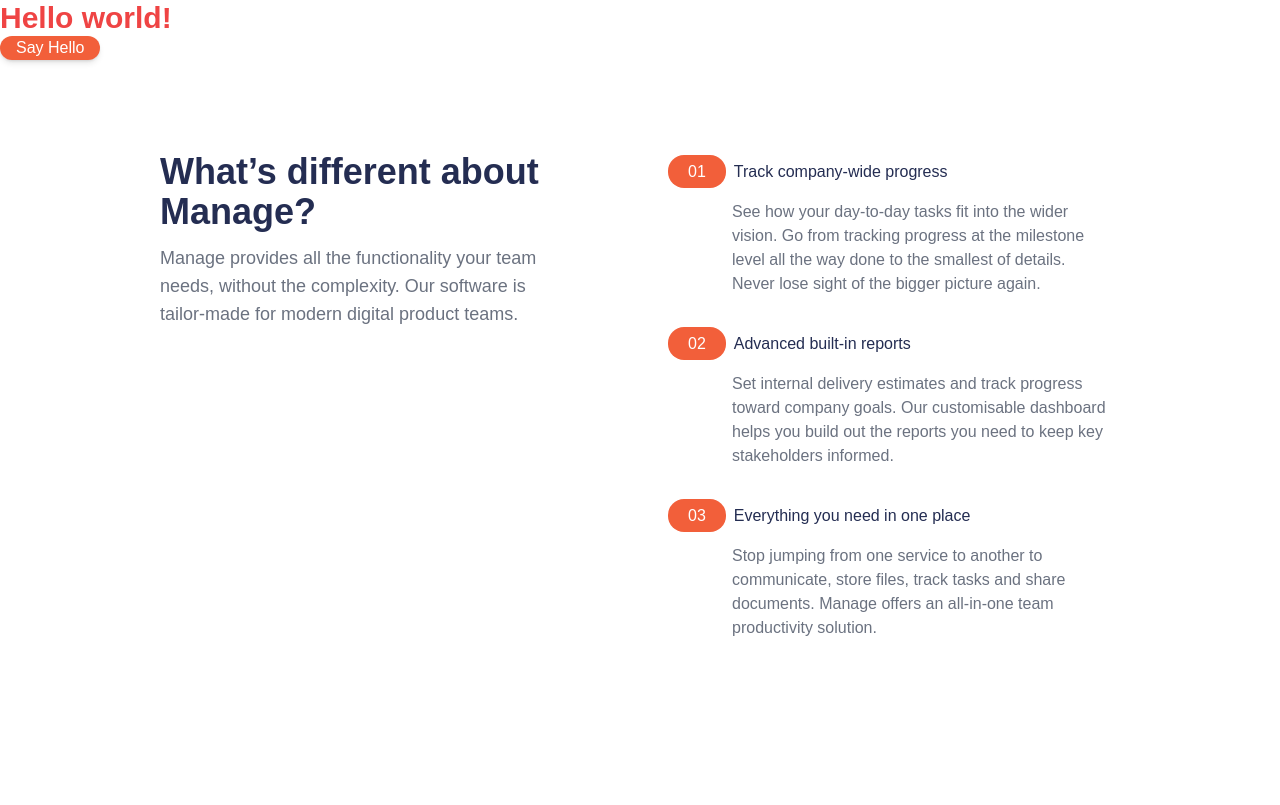
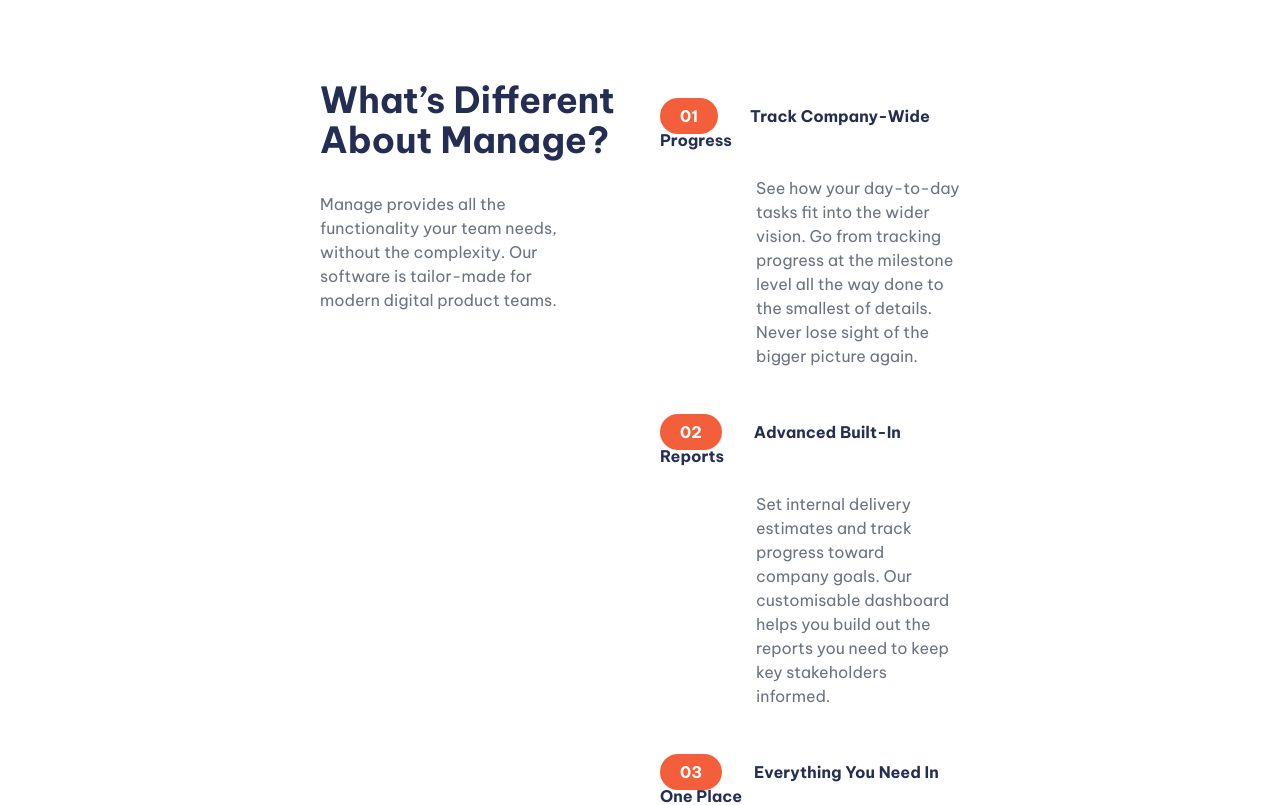
Before and after one commit to noman-e-jawad/next-tailwind, a Next.js app: page / in a window 1280 px wide. Shown: the top 805 px of the page. Built offline with nearby package versions, Linux system fonts and the light colour scheme.

Commit message:
WIP: Features section

```diff
--- a/pages/index.js
+++ b/pages/index.js
@@ -6,16 +6,6 @@ import styles from "../styles/Home.module.css";
 export default function Home() {
   return (
     <div>
-      <Head>
-        <title>Create Next App</title>
-        <meta name="description" content="Generated by create next app" />
-        <link rel="icon" href="/favicon.ico" />
-      </Head>
-
-      <h1 className="text-3xl font-bold font-primary underline text-gray-900 md:text-red-500 text-underline lg:no-underline">
-        Hello world!
-      </h1>
-      <button className="btn-primary">Say Hello</button>
       <Features></Features>
     </div>
   );
--- a/src/components/Features.js
+++ b/src/components/Features.js
@@ -2,28 +2,25 @@ import React from "react";
 
 const Features = () => {
   return (
-    <section>
-      <div className="fluid py-20 bg-white">
-        <div className="grid grid-cols-1 lg:grid-cols-2">
-          <div className="py-3 md:pr-3 lg:pr-5">
+    <section className="fluid py-20 bg-white grid grid-cols-1 md:gap-6 lg:gap-10  lg:grid-cols-2">
+      <div className="pb-3 ">
         <h2 className="section-heading"> What’s different about Manage?</h2>
-            <p className=" py-3 body-text w-full lg:w-10/12">
+        <p className=" pt-5 body-text w-full lg:w-10/12">
           Manage provides all the functionality your team needs, without the
           complexity. Our software is tailor-made for modern digital product
           teams.
         </p>
       </div>
-          <div className="md:pl-3 lg:pl-5">
+      <div className="flex flex-col gap-12 mt-5">
         <div className="feature-box">
           <h3 className="feature-box-heading">
             <span className="feature-box-number">01</span>
             Track company-wide progress
           </h3>
-              <p className="feature-box-desc">
+          <p className="lg:ml-24 body-text text-left">
             See how your day-to-day tasks fit into the wider vision. Go from
             tracking progress at the milestone level all the way done to the
-                smallest of details. Never lose sight of the bigger picture
-                again.
+            smallest of details. Never lose sight of the bigger picture again.
           </p>
         </div>
         <div className="feature-box">
@@ -31,10 +28,10 @@ const Features = () => {
             <span className="feature-box-number">02</span>
             Advanced built-in reports
           </h3>
-              <p className="feature-box-desc">
-                Set internal delivery estimates and track progress toward
-                company goals. Our customisable dashboard helps you build out
-                the reports you need to keep key stakeholders informed.
+          <p className="lg:ml-24 body-text text-left">
+            Set internal delivery estimates and track progress toward company
+            goals. Our customisable dashboard helps you build out the reports
+            you need to keep key stakeholders informed.
           </p>
         </div>
         <div className="feature-box">
@@ -42,13 +39,11 @@ const Features = () => {
             <span className="feature-box-number">03</span>
             Everything you need in one place
           </h3>
-              <p className="feature-box-desc">
+          <p className="lg:ml-24 body-text text-left">
             Stop jumping from one service to another to communicate, store
-                files, track tasks and share documents. Manage offers an
-                all-in-one team productivity solution.
+            files, track tasks and share documents. Manage offers an all-in-one
+            team productivity solution.
           </p>
-            </div>
-          </div>
         </div>
       </div>
     </section>
--- a/styles/globals.css
+++ b/styles/globals.css
@@ -1,3 +1,4 @@
+@import url("https://fonts.googleapis.com/css2?family=Be+Vietnam+Pro:wght@400;500;700&display=swap");
 @tailwind base;
 @tailwind components;
 @tailwind utilities;
@@ -6,37 +7,32 @@
     @apply px-4 bg-primary-red text-white drop-shadow-sm font-normal font-primary rounded-full shadow-md focus:outline-none focus:ring-2 focus:ring-opacity-75;
   }
   body {
-    @apply font-primary m-0 box-border;
+    @apply font-primary m-0 box-border w-full lg:w-9/12 mx-auto;
   }
   .fluid {
     @apply px-6 md:px-24 lg:px-40 w-full;
   }
   .bannner-heading {
-    @apply font-primary font-bold text-4xl md:text-5xl lg:text-6xl text-primary-blue text-center leading-tight;
+    @apply font-primary font-bold text-4xl capitalize md:text-5xl lg:text-6xl text-primary-blue text-center leading-tight;
   }
   .section-heading {
-    @apply font-primary font-bold text-2.5xl text-primary-blue text-center leading-tight md:text-left lg:text-left lg:text-4xl;
+    @apply font-bold text-2.5xl text-primary-blue text-center capitalize leading-tight md:text-left lg:text-left lg:text-4xl lg:mb-3;
   }
   .body-text {
-    @apply font-primary font-normal text-lg text-gray-500 text-center md:text-left lg:text-left;
+    @apply font-primary font-normal text-base text-gray-500 text-center md:text-left lg:text-left;
   }
   .button-primary {
     @apply bg-primary-red text-white font-primary font-bold  text-base px-8 py-[0.7rem] rounded-full shadow-xl shadow-primary-red/50;
   }
   .feature-box {
-    @apply py-4 px-2 text-base text-left text-gray-500;
+    @apply text-base text-left;
   }
   .feature-box-heading {
-    @apply text-base bg-light-orange text-primary-blue mb-3 py-1 lg:bg-white;
+    @apply text-base capitalize bg-light-orange text-primary-blue mb-5 py-1 lg:bg-white rounded-tl-full rounded-bl-full font-bold;
   }
   .feature-box-number {
-    @apply mr-2 px-5 py-2 bg-primary-red rounded-2xl text-white;
-  }
-  .feature-box-desc {
-    @apply lg:pl-16;
+    @apply mr-2 px-5 py-2 bg-primary-red rounded-full text-white lg:mr-8;
   }
 }
 
-@import url("https://fonts.googleapis.com/css2?family=Be+Vietnam+Pro:wght@400;500;700&display=swap");
-
 /* p-1 = .25rem = 4px*/
```
Lines whose indentation alone changed are shown as unchanged.
